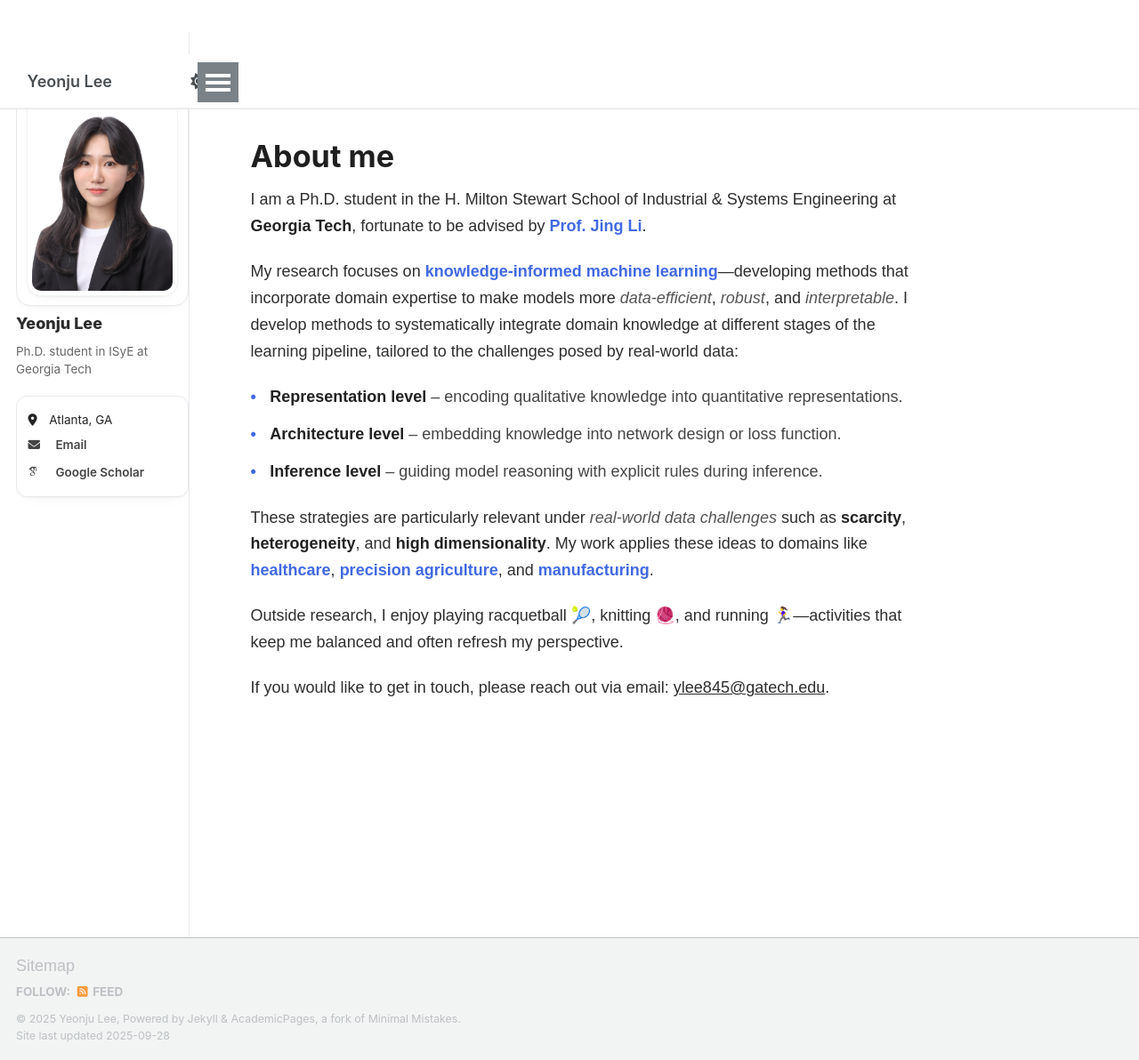
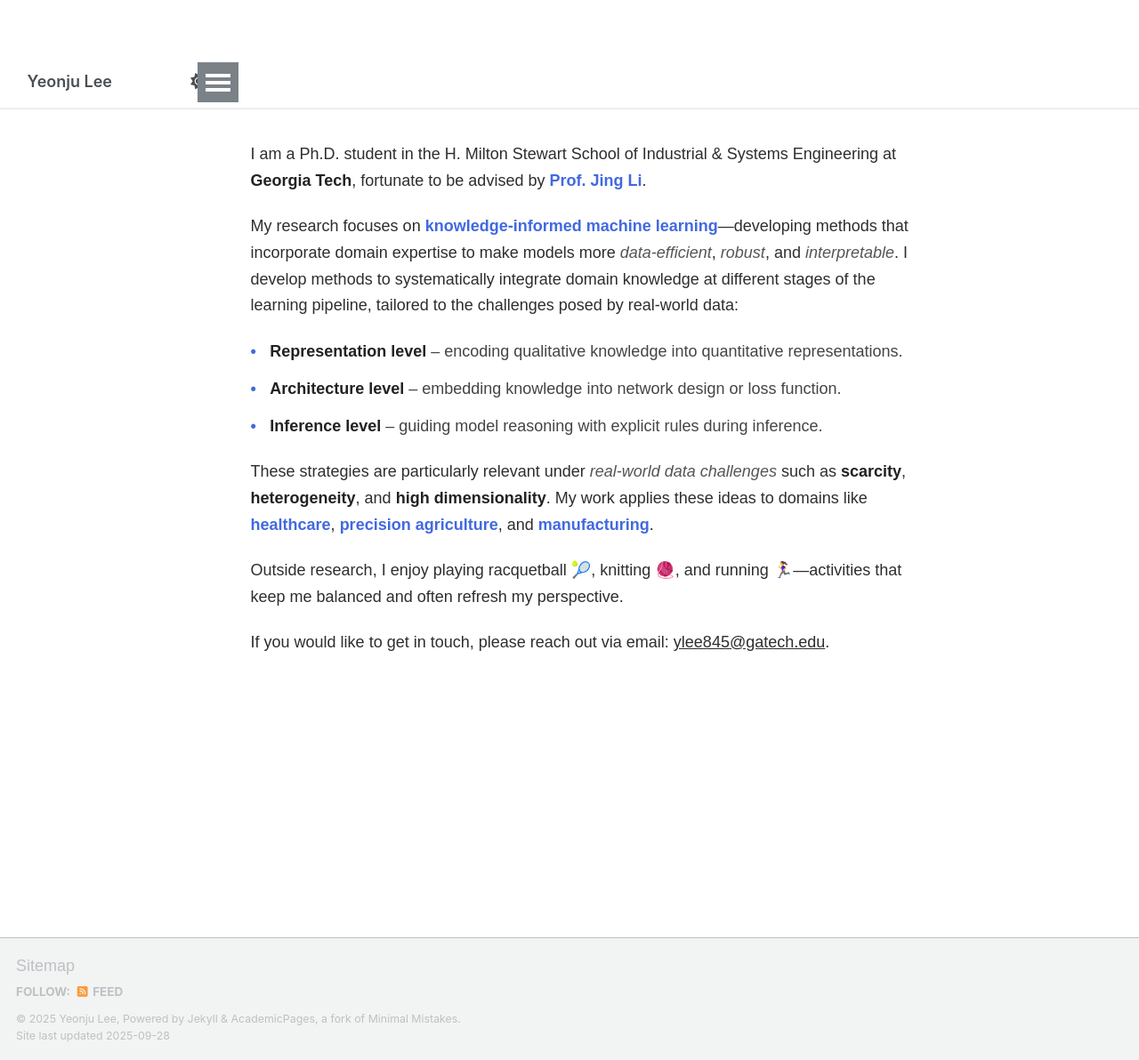
Before and after one commit to ylee845/ylee845.github.io, a Jekyll site: the page built from _pages/about.md, in a window 1280 px wide and 1192 px high. Shown: the whole window at 89% size. Built offline with Jekyll 4.4.1, drawn with Linux system fonts in a browser that asks for light colours; some web fonts are replaced; a script that is not in the unit is left out.

Commit message:
Update about.md

```diff
--- a/_pages/about.md
+++ b/_pages/about.md
@@ -1,7 +1,8 @@
 ---
 permalink: /
-title: "About me"
-author_profile: true
+layout: single
+author_profile: false
+classes: about-inline
 redirect_from:
   - /about/
   - /about.html
```
